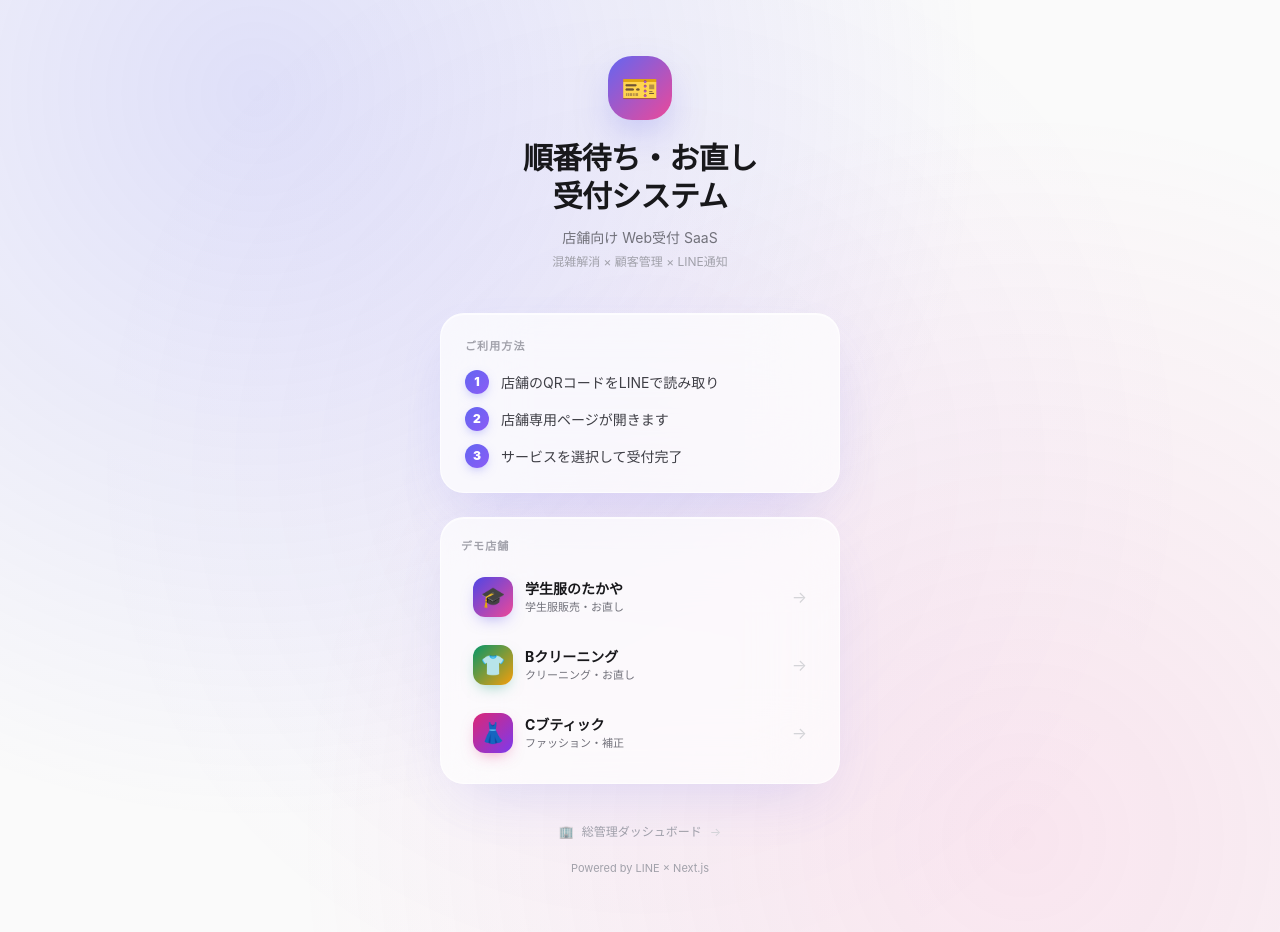
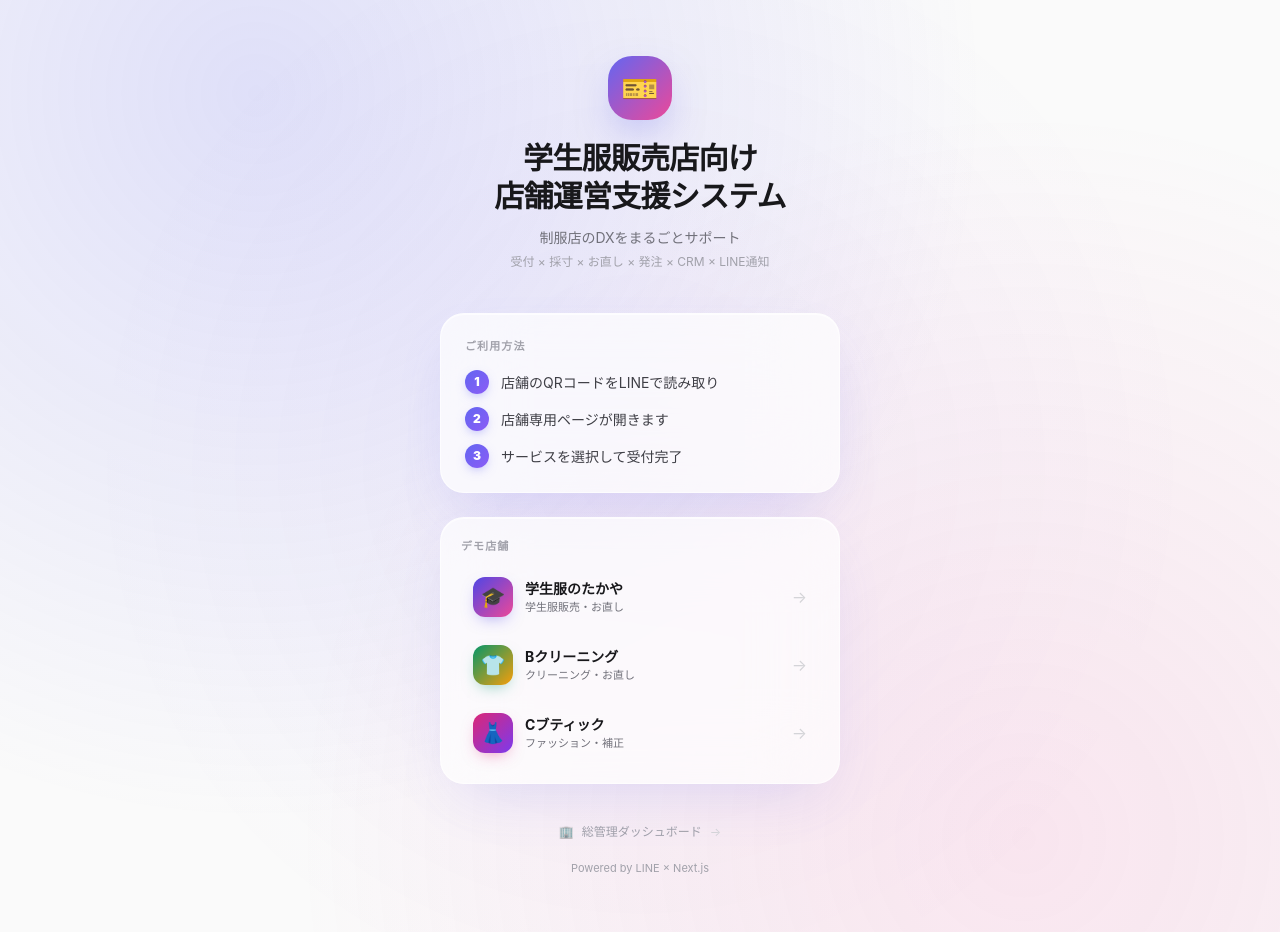
Before and after one commit to to4fu321-lab/line-wait-system-, a Next.js app: page / in a window 1280 px wide. Built offline with nearby package versions, Linux system fonts and the light colour scheme.

Commit message:
chore: システム名を「学生服販売店向け 店舗運営支援システム」に更新

```diff
--- a/app/layout.tsx
+++ b/app/layout.tsx
@@ -5,14 +5,14 @@ import SwRegister from './sw-register'
 import './globals.css'
 
 export const metadata: Metadata = {
-  title: '受付システム',
-  description: 'Web受付システム',
+  title: '店舗運営支援システム',
+  description: '学生服販売店向け 店舗運営支援システム — 受付・採寸・お直し・発注・CRM・LINE通知をまるごとサポート',
   robots: 'noindex,nofollow',
   manifest: '/manifest.json',
   appleWebApp: {
     capable: true,
     statusBarStyle: 'black-translucent',
-    title: '受付システム',
+    title: '店舗運営支援システム',
   },
   icons: {
     apple: '/apple-touch-icon.png',
--- a/app/page.tsx
+++ b/app/page.tsx
@@ -31,11 +31,11 @@ export default function RootPage() {
             <span className="text-white">🎫</span>
           </div>
           <h1 className="text-3xl font-black tracking-tight text-zinc-900 leading-tight">
-            順番待ち・お直し<br />受付システム
+            学生服販売店向け<br />店舗運営支援システム
           </h1>
           <p className="mt-3 text-zinc-500 text-sm leading-relaxed">
-            店舗向け Web受付 SaaS<br />
-            <span className="text-zinc-400 text-xs">混雑解消 × 顧客管理 × LINE通知</span>
+            制服店のDXをまるごとサポート<br />
+            <span className="text-zinc-400 text-xs">受付 × 採寸 × お直し × 発注 × CRM × LINE通知</span>
           </p>
         </div>
 
--- a/package.json
+++ b/package.json
@@ -1,5 +1,5 @@
 {
-  "name": "line-queue-system",
+  "name": "uniform-shop-support-system",
   "version": "0.1.0",
   "private": true,
   "scripts": {
```
Also changed, not shown: 1 other file (tests, documents, lock files or other folders).
